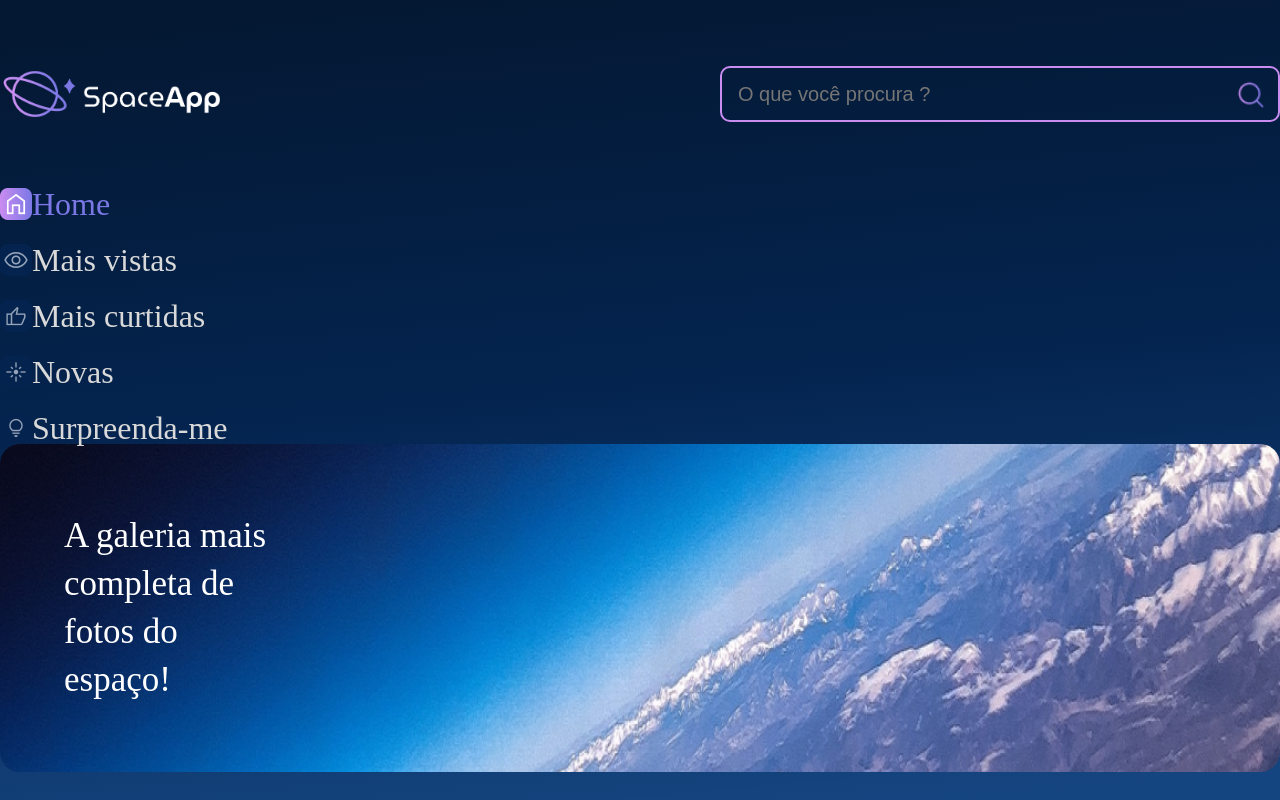
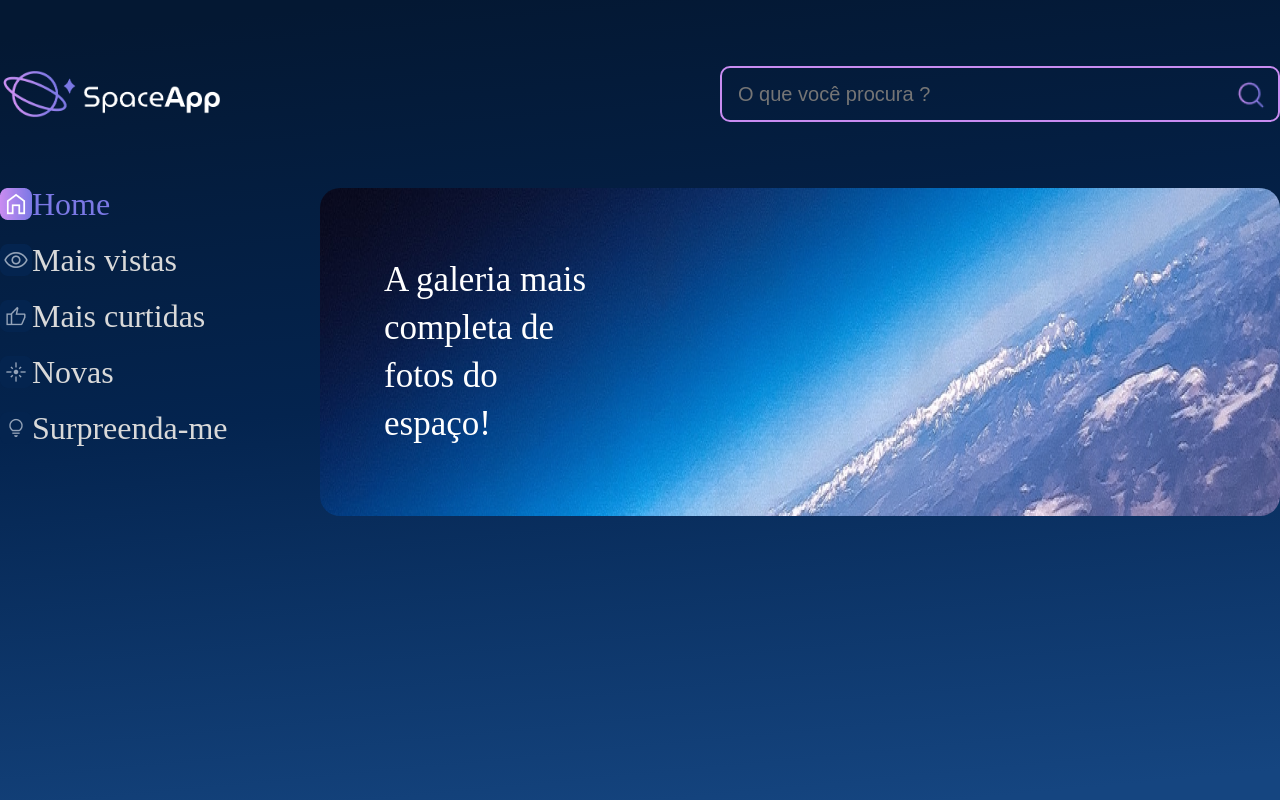
Before and after one commit to danielcoosta1/Space-app, a React (Vite) app: page / in a window 1280 px wide. Built offline with nearby package versions, Linux system fonts and the light colour scheme.

Commit message:
adicionando um conteiner para separar a barra lateral, do conteudo visual do app

```diff
--- a/src/App.jsx
+++ b/src/App.jsx
@@ -2,7 +2,7 @@ import Cabecalho from "./components/Cabecalho";
 import BarraLateral from "./components/BarraLateral";
 import Banner from "./components/Banner";
 
-import { FundoGradiente, AppConteiner } from "./Styles";
+import { FundoGradiente, AppConteiner, MainConteiner } from "./Styles";
 
 import backGroundImage from "../src/assets/banner.png";
 
@@ -11,10 +11,12 @@ function App() {
     <FundoGradiente>
       <AppConteiner>
         <Cabecalho />
-        <BarraLateral />
-        <Banner backGroundImage={backGroundImage}>
-          A galeria mais completa de fotos do espaço!
-        </Banner>
+        <MainConteiner>
+          <BarraLateral />
+          <Banner backGroundImage={backGroundImage}>
+            A galeria mais completa de fotos do espaço!
+          </Banner>
+        </MainConteiner>
       </AppConteiner>
     </FundoGradiente>
   );
--- a/src/Styles.js
+++ b/src/Styles.js
@@ -12,10 +12,15 @@ const FundoGradiente = styled.div`
   min-height: 100vh;
 `;
 
-const AppConteiner = styled.main`
+const AppConteiner = styled.section`
   width: 1440px;
   max-width: 100%;
   margin: 0 auto;
 `;
 
-export { FundoGradiente, AppConteiner};
+const MainConteiner = styled.main`
+display: flex;
+gap: 2rem;
+`;
+
+export { FundoGradiente, AppConteiner, MainConteiner};
```
